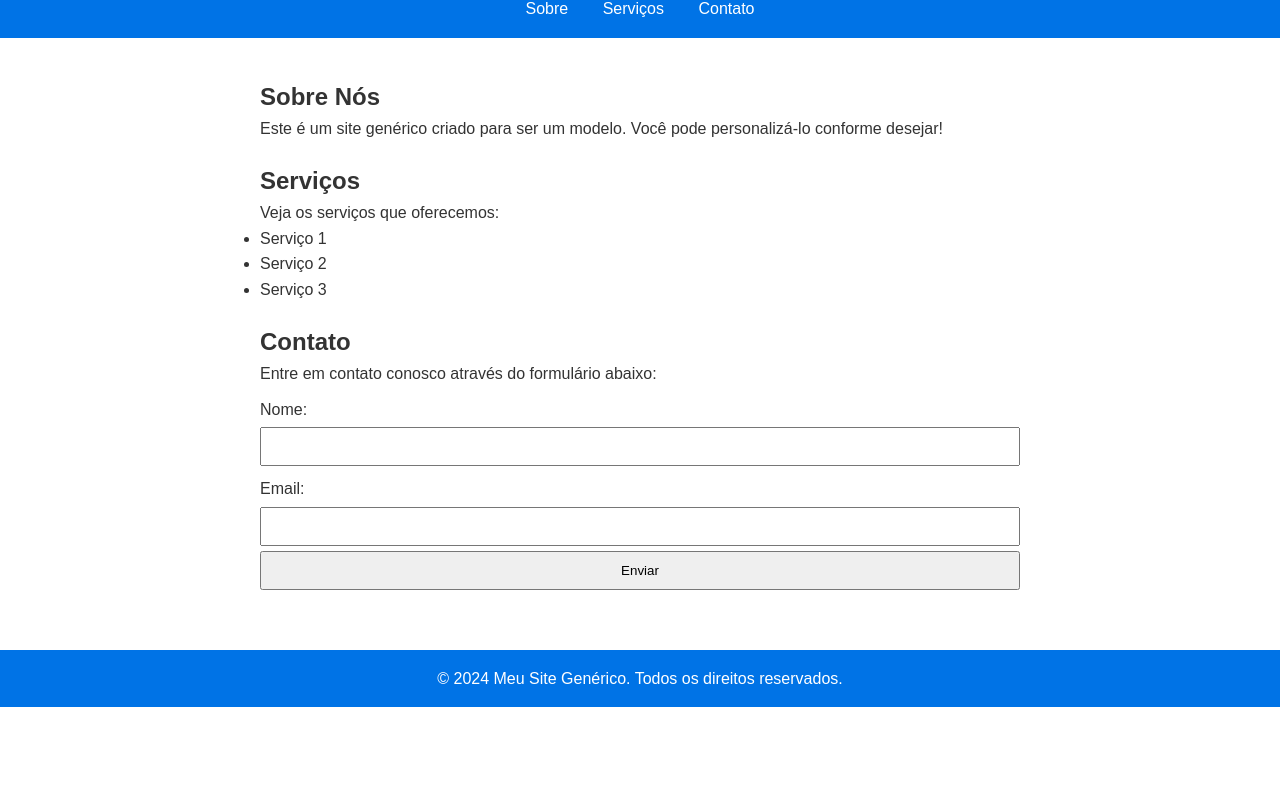
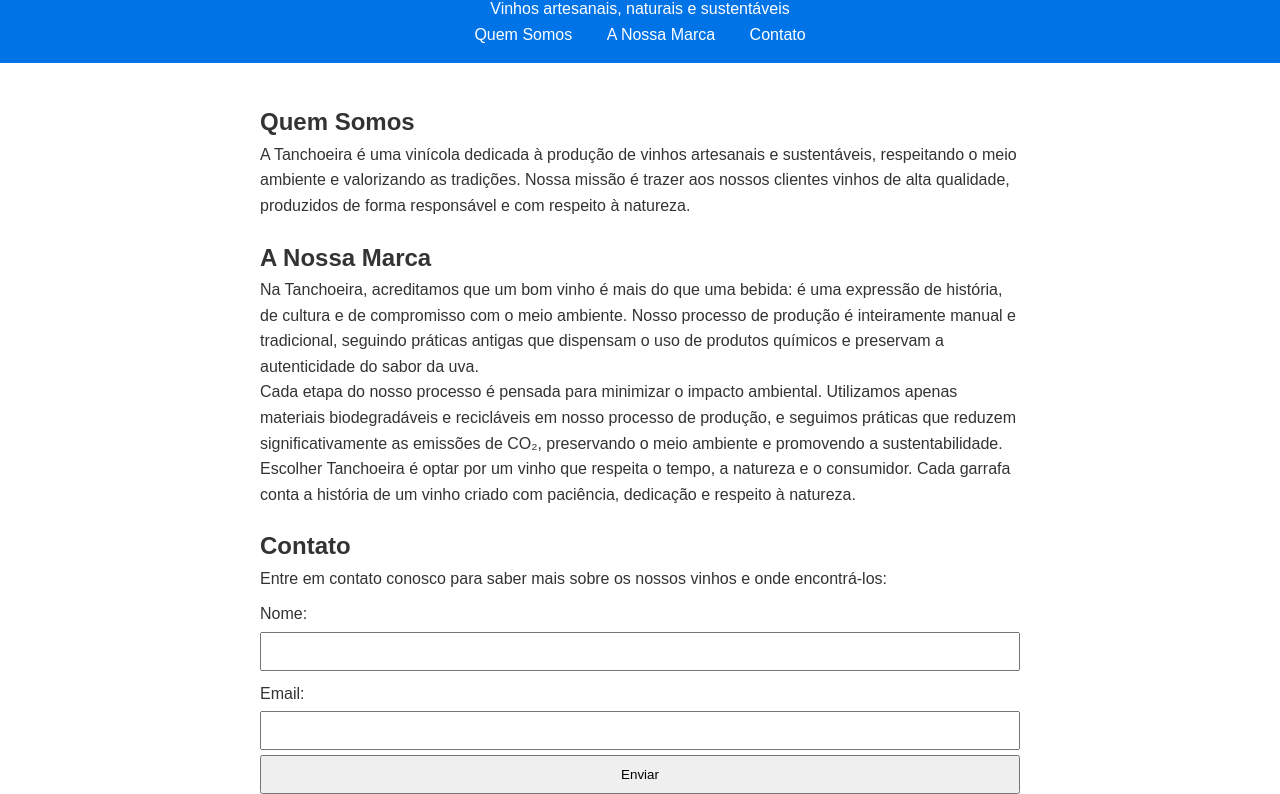
Before and after one commit to carreiramj/tanchoeira.github.io, a plain HTML site: page index.html in a window 1280 px wide. Shown: the part 71-865 px from the top of the page. Before the commit the page ends 800 px from the top, so only its background shows below. Drawn offline with Linux system fonts and the light colour scheme.

Commit message:
Update index.html

```diff
--- a/index.html
+++ b/index.html
@@ -3,35 +3,33 @@
 <head>
     <meta charset="UTF-8">
     <meta name="viewport" content="width=device-width, initial-scale=1.0">
-    <title>Meu Site Genérico</title>
+    <title>Tanchoeira - Vinhos Artesanais</title>
     <link rel="stylesheet" href="style.css">
 </head>
 <body>
     <header>
-        <h1>Bem-vindo ao Meu Site</h1>
+        <h1>Tanchoeira</h1>
+        <p>Vinhos artesanais, naturais e sustentáveis</p>
         <nav>
-            <a href="#sobre">Sobre</a>
-            <a href="#servicos">Serviços</a>
+            <a href="#quem-somos">Quem Somos</a>
+            <a href="#nossa-marca">A Nossa Marca</a>
             <a href="#contato">Contato</a>
         </nav>
     </header>
     <main>
-        <section id="sobre">
-            <h2>Sobre Nós</h2>
-            <p>Este é um site genérico criado para ser um modelo. Você pode personalizá-lo conforme desejar!</p>
+        <section id="quem-somos">
+            <h2>Quem Somos</h2>
+            <p>A Tanchoeira é uma vinícola dedicada à produção de vinhos artesanais e sustentáveis, respeitando o meio ambiente e valorizando as tradições. Nossa missão é trazer aos nossos clientes vinhos de alta qualidade, produzidos de forma responsável e com respeito à natureza.</p>
         </section>
-        <section id="servicos">
-            <h2>Serviços</h2>
-            <p>Veja os serviços que oferecemos:</p>
-            <ul>
-                <li>Serviço 1</li>
-                <li>Serviço 2</li>
-                <li>Serviço 3</li>
-            </ul>
+        <section id="nossa-marca">
+            <h2>A Nossa Marca</h2>
+            <p>Na Tanchoeira, acreditamos que um bom vinho é mais do que uma bebida: é uma expressão de história, de cultura e de compromisso com o meio ambiente. Nosso processo de produção é inteiramente manual e tradicional, seguindo práticas antigas que dispensam o uso de produtos químicos e preservam a autenticidade do sabor da uva.</p>
+            <p>Cada etapa do nosso processo é pensada para minimizar o impacto ambiental. Utilizamos apenas materiais biodegradáveis e recicláveis em nosso processo de produção, e seguimos práticas que reduzem significativamente as emissões de CO₂, preservando o meio ambiente e promovendo a sustentabilidade.</p>
+            <p>Escolher Tanchoeira é optar por um vinho que respeita o tempo, a natureza e o consumidor. Cada garrafa conta a história de um vinho criado com paciência, dedicação e respeito à natureza.</p>
         </section>
         <section id="contato">
             <h2>Contato</h2>
-            <p>Entre em contato conosco através do formulário abaixo:</p>
+            <p>Entre em contato conosco para saber mais sobre os nossos vinhos e onde encontrá-los:</p>
             <form id="contact-form">
                 <label for="name">Nome:</label>
                 <input type="text" id="name" name="name" required>
@@ -42,8 +40,13 @@
         </section>
     </main>
     <footer>
-        <p>&copy; 2024 Meu Site Genérico. Todos os direitos reservados.</p>
+        <p>&copy; 2024 Tanchoeira. Todos os direitos reservados.</p>
     </footer>
     <script src="script.js"></script>
 </body>
 </html>
+
+    </footer>
+    <script src="script.js"></script>
+</body>
+</html>
```
